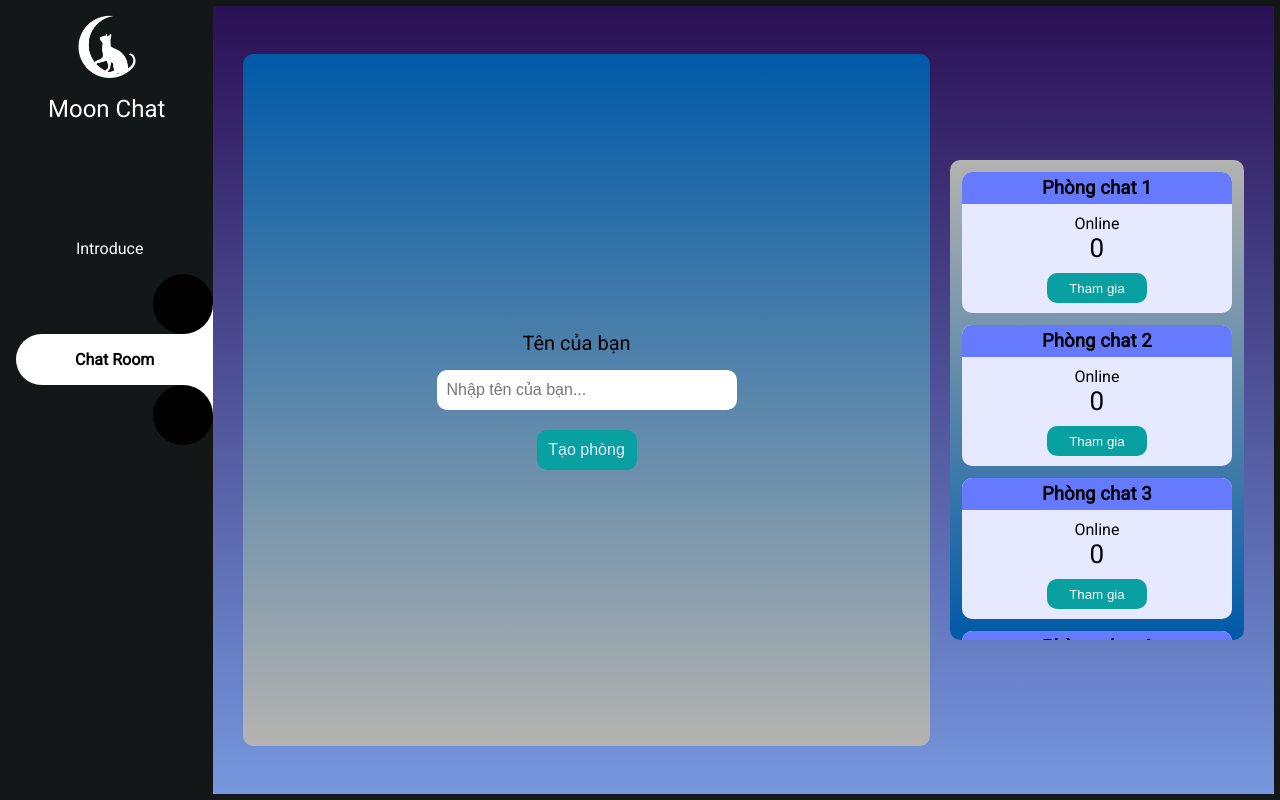
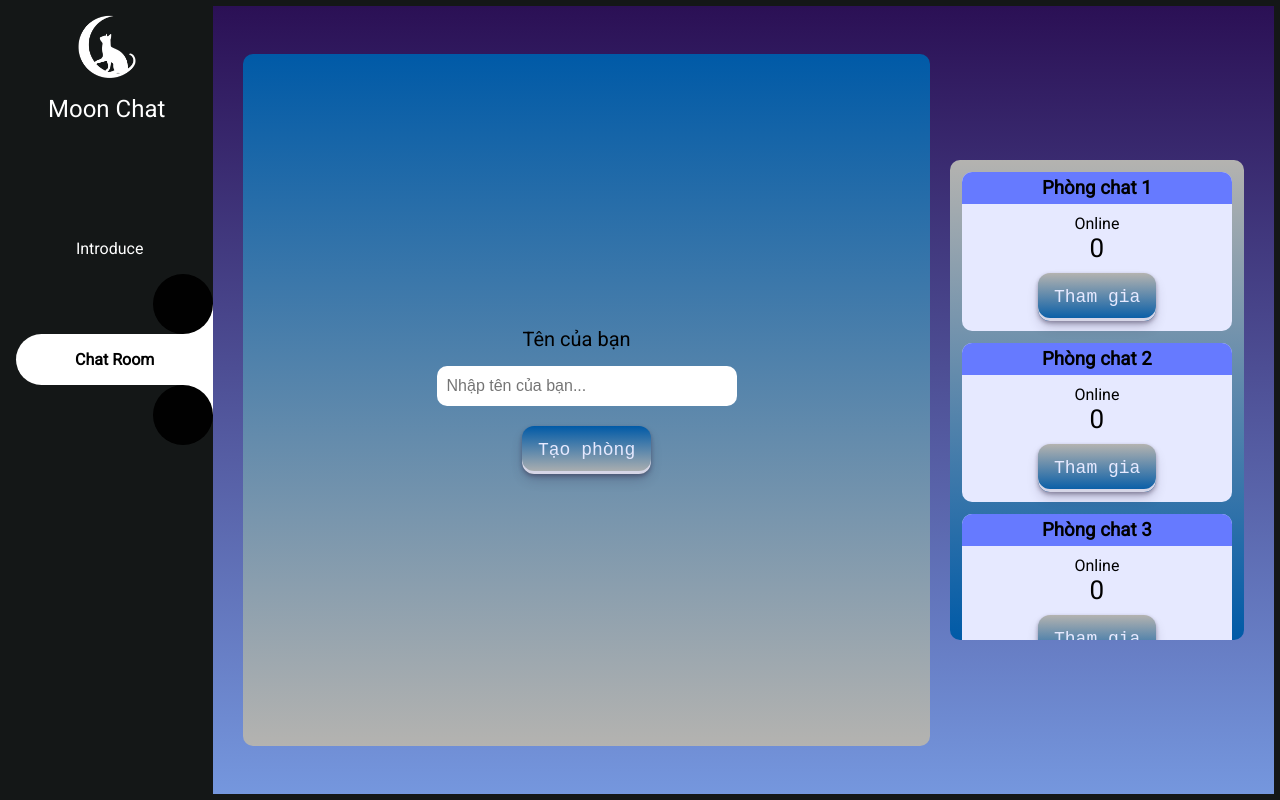
Before and after one commit to MVNgoc/WebSocket-, a Vue app: page /chatroom in a window 1280 px wide. Built offline with nearby package versions, Linux system fonts and the light colour scheme.

Commit message:
css button

```diff
--- a/src/assets/style.css
+++ b/src/assets/style.css
@@ -47,16 +47,6 @@ a {
 	padding: 30px;
 }
 
-/* .join-container #stars-background {
-	position: absolute;
-	top: 0;
-	left: 0;
-	width: 100%;
-	height: 100%;
-	background-size: cover;
-	z-index: 1;
-} */
-
 .join-container .user-information {
 	display: flex;
 	justify-content: center;
@@ -70,20 +60,50 @@ a {
 }
 
 .user-information #btn-create-chat-room {
-	display: block;
+    align-items: center;
+    appearance: none;
+    background-image: linear-gradient(to bottom, #005AA7, #b4b3b0);
+    border-radius: 12px;
+    border-width: 0;
+    box-shadow: rgba(45, 35, 66, 0.4) 0 2px 4px,rgba(45, 35, 66, 0.3) 0 7px 13px -3px,#D6D6E7 0 -3px 0 inset;
+    box-sizing: border-box;
+    color: var(--light-color);
+    cursor: pointer;
+    display: inline-flex;
+    font-family: "JetBrains Mono",monospace;
+    height: 48px;
+    justify-content: center;
+    line-height: 1;
+    list-style: none;
+    overflow: hidden;
+    padding-left: 16px;
+    padding-right: 16px;
+    position: relative;
+    text-align: left;
+    text-decoration: none;
+    transition: box-shadow .15s,transform .15s;
+    user-select: none;
+    -webkit-user-select: none;
+    touch-action: manipulation;
+    white-space: nowrap;
+    will-change: box-shadow,transform;
+    font-size: 18px;
 	margin-top: 20px;
-	border: 0;
-	border-radius: 10px;
-	width: 100px;
-	height: 40px;
-	font-size: 16px;
-	background-color: rgb(8, 160, 160);
-	color: var(--light-color);
+}
+
+.user-information #btn-create-chat-room:focus {
+    box-shadow: #D6D6E7 0 0 0 1.5px inset, rgba(45, 35, 66, 0.4) 0 2px 4px, rgba(45, 35, 66, 0.3) 0 7px 13px -3px, #D6D6E7 0 -3px 0 inset;
 }
 
 .user-information #btn-create-chat-room:hover {
-	cursor: pointer;
-	opacity: 0.7;
+    opacity: 0.8;
+    box-shadow: rgba(45, 35, 66, 0.4) 0 4px 8px, rgba(45, 35, 66, 0.3) 0 7px 13px -3px, #D6D6E7 0 -3px 0 inset;
+    transform: translateY(-2px);
+}
+
+.user-information #btn-create-chat-room:active {
+    box-shadow: #D6D6E7 0 3px 7px inset;
+    transform: translateY(2px);
 }
 
 .join-container .username {
@@ -142,18 +162,50 @@ a {
 }
 
 .chat-room-main .chat-room-btn-join {
-	border: 0;
-	background-color: rgb(8, 160, 160);
-	color: white;
-	border-radius: 10px;
-	width: 100px;
-	height: 30px;
+    align-items: center;
+    appearance: none;
+    background-image: linear-gradient(to bottom, #b4b3b0, #005AA7);
+    border-radius: 12px;
+    border-width: 0;
+    box-shadow: rgba(45, 35, 66, 0.4) 0 2px 4px,rgba(45, 35, 66, 0.3) 0 7px 13px -3px,#D6D6E7 0 -3px 0 inset;
+    box-sizing: border-box;
+    color: var(--light-color);
+    cursor: pointer;
+    display: inline-flex;
+    font-family: "JetBrains Mono",monospace;
+    height: 48px;
+    justify-content: center;
+    line-height: 1;
+    list-style: none;
+    overflow: hidden;
+    padding-left: 16px;
+    padding-right: 16px;
+    position: relative;
+    text-align: left;
+    text-decoration: none;
+    transition: box-shadow .15s,transform .15s;
+    user-select: none;
+    -webkit-user-select: none;
+    touch-action: manipulation;
+    white-space: nowrap;
+    will-change: box-shadow,transform;
+    font-size: 18px;
 	margin-top: 10px;
 }
 
+.chat-room-main .chat-room-btn-join:focus {
+    box-shadow: #D6D6E7 0 0 0 1.5px inset, rgba(45, 35, 66, 0.4) 0 2px 4px, rgba(45, 35, 66, 0.3) 0 7px 13px -3px, #D6D6E7 0 -3px 0 inset;
+}
+
 .chat-room-main .chat-room-btn-join:hover {
-	cursor: pointer;
-	opacity: 0.7;
+    opacity: 0.8;
+    box-shadow: rgba(45, 35, 66, 0.4) 0 4px 8px, rgba(45, 35, 66, 0.3) 0 7px 13px -3px, #D6D6E7 0 -3px 0 inset;
+    transform: translateY(-2px);
+}
+
+.chat-room-main .chat-room-btn-join:active {
+    box-shadow: #D6D6E7 0 3px 7px inset;
+    transform: translateY(2px);
 }
 
 /* Messenger Page */
@@ -272,20 +324,51 @@ a {
 }
 
 .text-area .text-btn .text-send {
-	border: 0;
-	background-color: rgb(71, 132, 213);
-	color: var(--light-color);
-	border-radius: 10px;
-	width: 100px;
-	height: 40px;
-	font-size: 16px;
+    align-items: center;
+    appearance: none;
+    background-color: rgb(71, 132, 213);
+    border-radius: 12px;
+    border-width: 0;
+    box-shadow: rgba(45, 35, 66, 0.4) 0 2px 4px,rgba(45, 35, 66, 0.3) 0 7px 13px -3px,#D6D6E7 0 -3px 0 inset;
+    box-sizing: border-box;
+    color: var(--light-color);
+    cursor: pointer;
+    display: inline-flex;
+    font-family: "JetBrains Mono",monospace;
+    width: 100px;
+	height: 50px;
+    justify-content: center;
+    line-height: 1;
+    list-style: none;
+    overflow: hidden;
+    padding-left: 16px;
+    padding-right: 16px;
+    position: relative;
+    text-align: left;
+    text-decoration: none;
+    transition: box-shadow .15s,transform .15s;
+    user-select: none;
+    -webkit-user-select: none;
+    touch-action: manipulation;
+    white-space: nowrap;
+    will-change: box-shadow,transform;
+    font-size: 18px;
 	margin-top: 16px;
+}
 
+.text-area .text-btn .text-send:focus {
+    box-shadow: #D6D6E7 0 0 0 1.5px inset, rgba(45, 35, 66, 0.4) 0 2px 4px, rgba(45, 35, 66, 0.3) 0 7px 13px -3px, #D6D6E7 0 -3px 0 inset;
 }
 
 .text-area .text-btn .text-send:hover {
-	cursor: pointer;
-	background-color: rgb(62, 117, 188);
+    opacity: 0.8;
+    box-shadow: rgba(45, 35, 66, 0.4) 0 4px 8px, rgba(45, 35, 66, 0.3) 0 7px 13px -3px, #D6D6E7 0 -3px 0 inset;
+    transform: translateY(-2px);
+}
+
+.text-area .text-btn .text-send:active {
+    box-shadow: #D6D6E7 0 3px 7px inset;
+    transform: translateY(2px);
 }
 
 /* 110% */
--- a/src/views/Introduce.vue
+++ b/src/views/Introduce.vue
@@ -143,7 +143,6 @@ section img#mountains_front
 #text span
 {
     font-weight: 700;
-
 }
 
 #btn {
@@ -191,20 +190,4 @@ section img#mountains_front
     box-shadow: #D6D6E7 0 3px 7px inset;
     transform: translateY(2px);
 }
-
-#btnStart
-{
-    position: absolute;
-    bottom: -100%;
-    transform: translate(-50%,-50%);
-    text-decoration: none;
-    display: inline-block;
-    padding: 8px 50px;
-    background: #fff;
-    border-radius:40px ;
-    font-size: 1em;
-    margin-top:80px;
-    color:#2b1055;
-    z-index: 10000;
-}
 </style>
```
